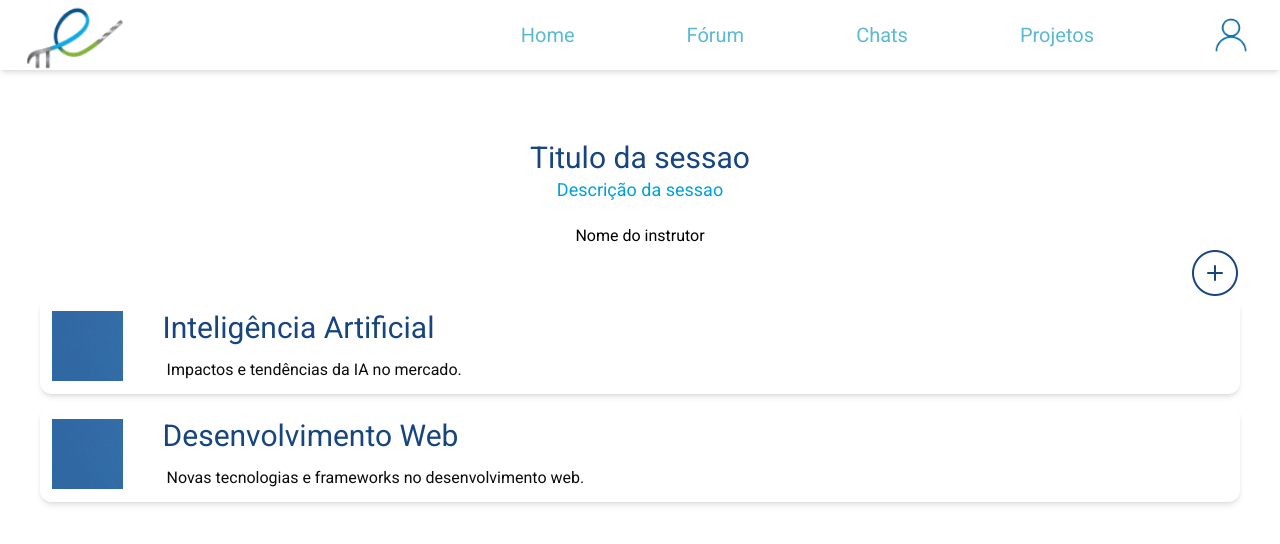
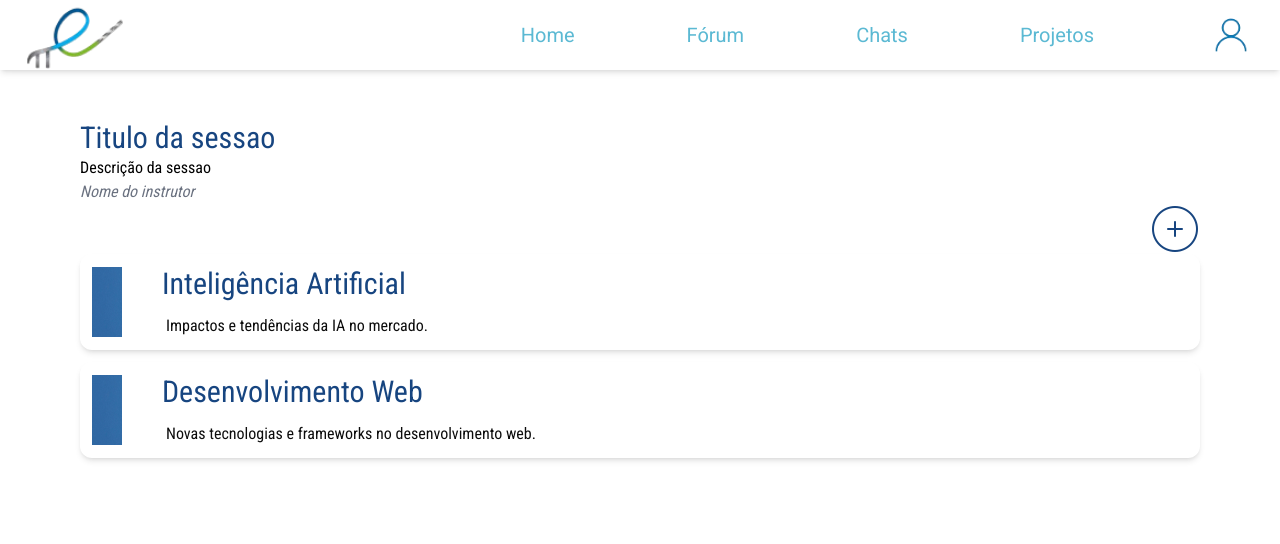
Before and after one commit to matiaszo/forum_ets_frontend, a Next.js app: page /session in a window 1280 px wide. Shown: the top 544 px of the page. Built offline with nearby package versions, Linux system fonts and the light colour scheme.

Commit message:
refact styling inside section

```diff
--- a/src/app/session/page.tsx
+++ b/src/app/session/page.tsx
@@ -56,20 +56,9 @@ interface newTopico {
 
 const Session = () => {
 
-    const u : user = {id: "1", name: "Mariana", bio: "slaaa", image: "https://img.freepik.com/fotos-premium/um-coala-com-rosto-preto-e-branco_900101-50964.jpg", gitUseraname: 'xmarimarquesh', instructor: 1, isUser: true}
+  const u: user = { id: "1", name: "Mariana", bio: "slaaa", image: "https://img.freepik.com/fotos-premium/um-coala-com-rosto-preto-e-branco_900101-50964.jpg", gitUseraname: 'xmarimarquesh', instructor: 1, isUser: true }
 
   const [usuario, setUsuario] = useState(u);
-
-    // const initialTopicos: topico[] = [
-    //     {
-    //       title: "Fábrica e tals",
-    //       mainQuestion: "novidade nao sei o que lá",
-    //     },
-    //     {
-    //       title: "Braço e tals",
-    //       mainQuestion: "muitos braços vindos ai",
-    //     },
-    //   ];
 
   const [modalAdd, setModalAdd] = useState<boolean>(false);
   const [newForum, setNewForum] = useState<UserSession[]>(forums);
@@ -110,15 +99,15 @@ const Session = () => {
 
   const forum = newForum[0];
   return (
-    <div className="flex flex-col border-black rounded-md mt-20 font-robFont">
-      <Header/>
+    <div className="flex flex-col border-black rounded-md mt-20">
+      <Header />
       {modalAdd && (
         <div className="h-screen w-screen object-contain flex justify-center fixed items-center top-0 left-0 bg-[#000000A0]">
           <div className="bg-white p-12 rounded-lg w-[600px] ">
             <form id="modal" className="">
               <h1 className="text-blue1 text-3xl">Adicionar Tópico á Sessão</h1>
-            <input type="text" placeholder="Digite o título do tópico" value={newTitle} onChange={(e) => setNewTitle(e.target.value)} className="w-full p-4 my-4 border-b border-blue3 outline-none ease-in-out hover:border-blue1 "/>
-            <textarea placeholder="Digite o ponto de partida da discussão" value={newMainQuestion} onChange={(e) => setNewMainQuestion(e.target.value)} className="w-full p-4 my-4 border-b border-blue3 outline-none ease-in-out hover:border-blue1 "/>
+              <input type="text" placeholder="Digite o título do tópico" value={newTitle} onChange={(e) => setNewTitle(e.target.value)} className="w-full p-4 my-4 border-b border-blue3 outline-none ease-in-out hover:border-blue1 " />
+              <textarea placeholder="Digite o ponto de partida da discussão" value={newMainQuestion} onChange={(e) => setNewMainQuestion(e.target.value)} className="w-full p-4 my-4 border-b border-blue3 outline-none ease-in-out hover:border-blue1 " />
             </form>
             <div className="w-[100%] flex items-end justify-end mt-5">
               <button onClick={() => handleAddTopico(forum.id)} className="mt-4 mr-2 px-4 py-2 bg-blue-500 text-white rounded-md hover:bg-blue-800">Salvar</button>
@@ -127,9 +116,9 @@ const Session = () => {
           </div>
         </div>
       )}
-      <div className="m-10">
+      {/* <div className="m-10">
         <div className="flex flex-col justify-center items-center  w-full mt-5">
-          <p className="text-blue1 text-3xl">{forum.title}</p>
+          <p className="text-blue1 text-3xl font-robCondensed">{forum.title}</p>
           <p className="text-blue3 text-lg">{forum.description}</p>
           <p className="text-md mt-5">Nome do instrutor</p>
         </div>
@@ -146,9 +135,37 @@ const Session = () => {
         {forum.topics.map((topic) => (
           <Topic key={topic.id} title={topic.title} description={topic.description}/>
         ))}
+      </div> */}
+      <div className="pr-20 pl-20 pt-10 flex flex-col items-center">
+        <div className="flex flex-col flex-wrap w-[100%]">
+          <h1 className={styles.h1}>{forum.title}</h1>
+          <p className="font-robCondensed">{forum.description}</p>
+          <p className="italic text-gray-500">Nome do instrutor</p>
+        </div>
+        <div className="flex items-end justify-end w-[100%]">
+          {usuario.instructor == 1 ? (
+            <div className="w-auto cursor-pointer" onClick={() => setModalAdd(true)}>
+              <Image src={plus} width={50} height={50} alt="Adicionar Sessao" />
+            </div>
+          ) : (
+            <>
+            </>
+          )}
+        </div>
+        <div className="w-full flex-col">
+          {forum.topics.map((topic) => (
+            <Topic key={topic.id} title={topic.title} description={topic.description} />
+          ))}
+        </div>
       </div>
     </div>
   );
 };
 
+const styles = {
+  h1: "text-blue1 text-3xl font-robCondensed",
+  box: "flex w-[100%] gap-4 items-end justify-end",
+  search: "border-b-2 border-blue1 w-[100%] p-2 outline-none",
+};
+
 export default Session;
--- a/src/components/topic.tsx
+++ b/src/components/topic.tsx
@@ -5,17 +5,17 @@ import { ROUTES } from "@/constants/routes";
 
 const Topic = ({ title, description }: { title: string; description: string }) => {
   const style = {
-    image: "h-[4%] w-[6%]",
+    image: "h-[70px] w-[30px]",
   };
 
 
 
   return (
     <Link href={ROUTES.topic}>
-      <div className="flex items-center shadow-md rounded-xl p-3 font-robFont mb-3 text-black">
+      <div className="flex items-center shadow-md rounded-xl p-3 mb-3 text-black">
         <Image className={style.image} src={blueColor} alt="blue" />
         <div className="flex flex-col ml-10 min-w-[90%]">
-          <h1 className="text-blue1 text-3xl mb-3">{title}</h1>
+          <h1 className="text-blue1 text-3xl mb-3 font-robCondensed">{title}</h1>
           <h3 className="ml-1">{description}</h3>
         </div>
       </div>
```
Lines whose indentation alone changed are shown as unchanged.
